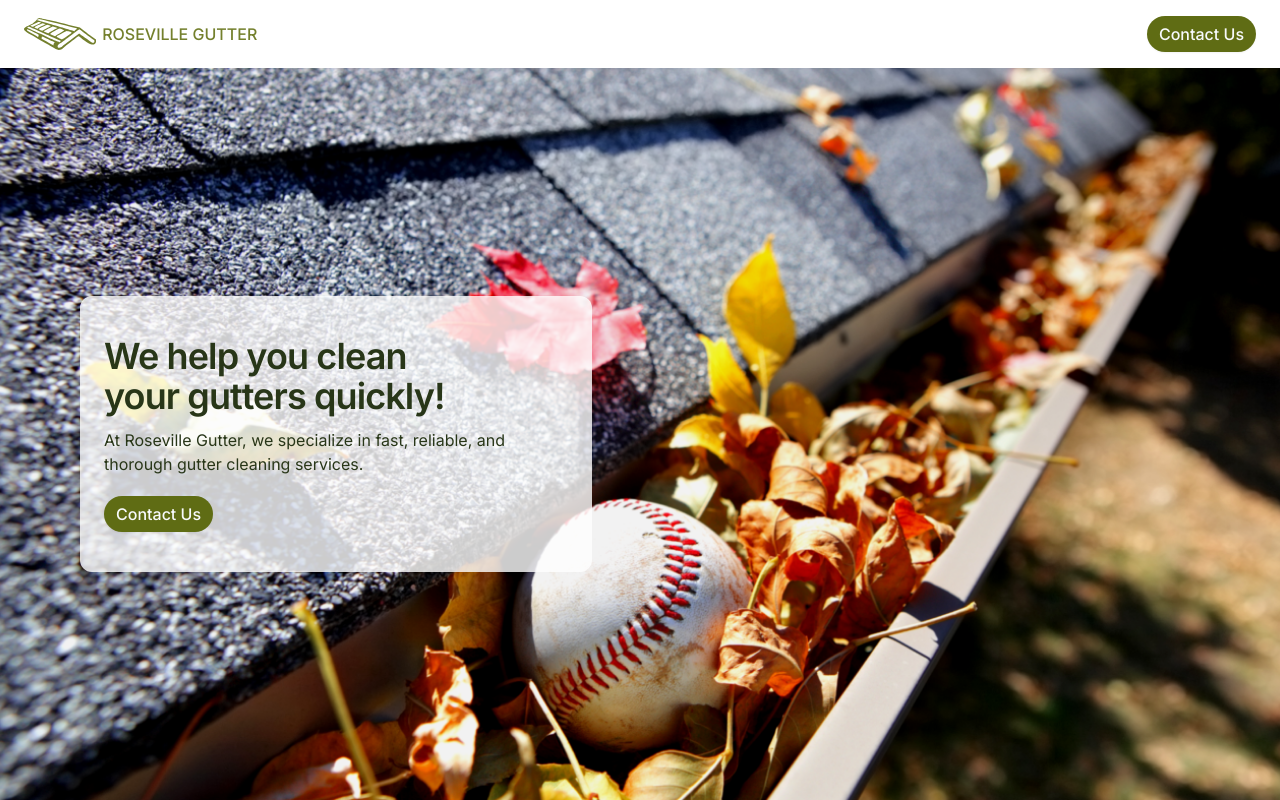
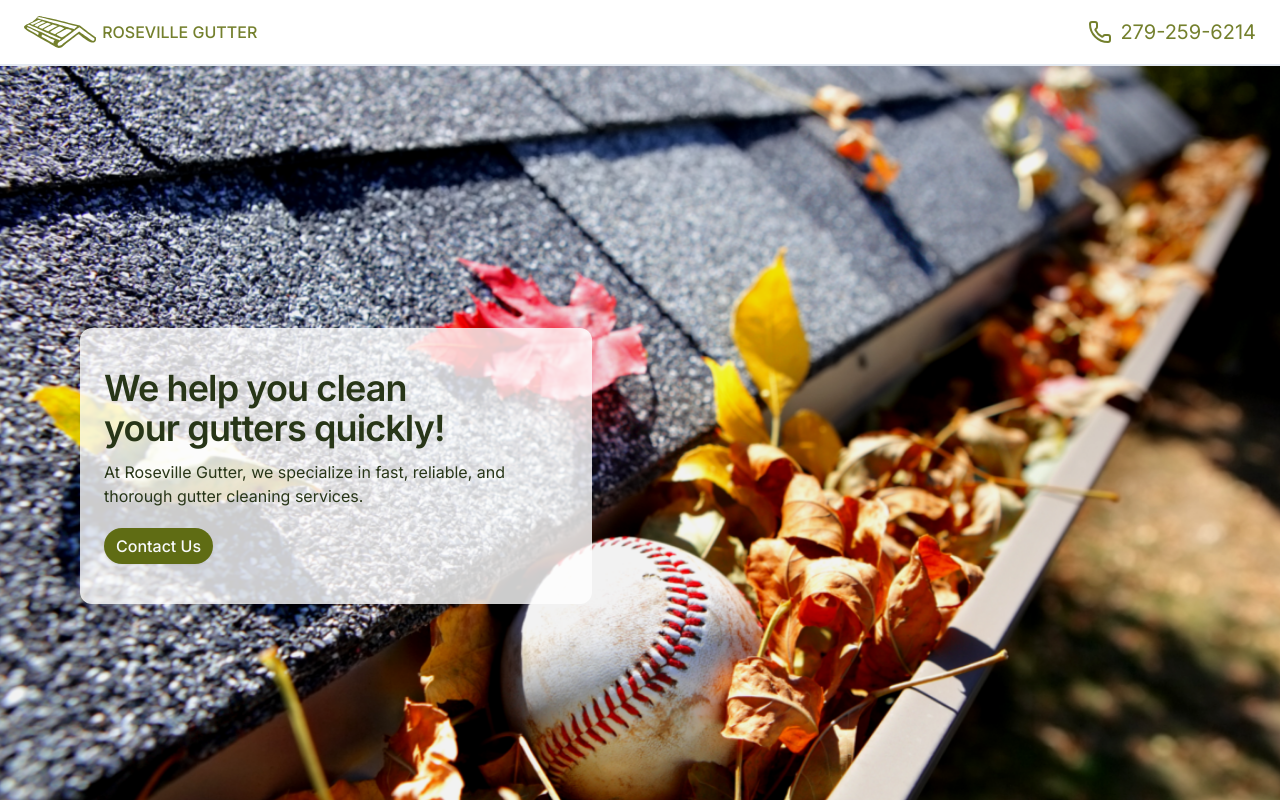
Before and after one commit to TishinIlia/gutter-god, a React (Vite) app: page / in a window 1280 px wide. Shown: the top 800 px of the page. Built offline with nearby package versions, Linux system fonts and the light colour scheme.

Commit message:
feat: add real number

```diff
--- a/src/App.tsx
+++ b/src/App.tsx
@@ -21,9 +21,9 @@ const App: FC = () => {
 
   return (
     <>
+      <Header />
       <div className="flex flex-col sm:min-h-screen">
-        <Header seModalOpen={seModalOpen} />
-        <Hero seModalOpen={seModalOpen} />
+        <Hero />
       </div>
       <div
         className="bg-auto bg-repeat"
--- a/src/components/header/index.tsx
+++ b/src/components/header/index.tsx
@@ -1,45 +1,39 @@
 'use client'
 
 import { FC } from 'react'
-
-import { Button } from '@/components/ui/button'
-
-interface HeaderProps {
-  seModalOpen: (open: boolean) => void
-}
 
 import { PhoneIcon } from 'lucide-react'
 
 import Logo from '@/components/logo/logo.tsx'
 import { PHONE } from '@/utils/const.tsx'
 
-const Header: FC<HeaderProps> = ({ seModalOpen }) => {
+const Header: FC = () => {
   return (
-    <header className="bg-background">
+    <header className="bg-background sticky top-0 z-10 border-b-2">
       <nav
         aria-label="global nav"
         className="mx-auto flex w-screen items-center justify-between p-4 lg:px-6"
       >
         <div className="flex">
-          <a href="/">
           <span className="flex items-center">
             <Logo className="fill-foreground h-8 w-auto" />
             <span className="text-foreground mr-2 ml-1.5 text-sm font-medium uppercase sm:text-base">
               Roseville Gutter
             </span>
           </span>
-          </a>
         </div>
 
-        <div className="flex">
-          <Button className="hidden sm:flex" onClick={() => seModalOpen(true)}>
-            Contact Us
-          </Button>
-          <Button className="flex sm:hidden" size="icon">
-            <a href={`tel:${PHONE}`}>
-              <PhoneIcon />
+        <div>
+          <a
+            className="group hover:text-primary flex items-center"
+            href={`tel:${PHONE}`}
+          >
+            <PhoneIcon
+              className="group-hover:fill-primary group-focus:fill-primary"
+              size={24}
+            />
+            <span className="ml-2 hidden text-xl sm:block">{PHONE}</span>
           </a>
-          </Button>
         </div>
       </nav>
     </header>
--- a/src/components/screens/Hero.tsx
+++ b/src/components/screens/Hero.tsx
@@ -4,6 +4,7 @@ import ResponsiveImage, {
   ResponsiveImageSource,
 } from '@/components/responsiveImage'
 import { Button } from '@/components/ui/button'
+import { PHONE } from '@/utils/const.tsx'
 
 import hero2kPng from '/hero_2k.png'
 import hero2kWebp from '/hero_2k.webp'
@@ -21,10 +22,6 @@ import heroVHdPng from '/hero_v_hd.png'
 import heroVHdWebp from '/hero_v_hd.webp'
 import heroVSdPng from '/hero_v_sd.png'
 import heroVSdWebp from '/hero_v_sd.webp'
-
-interface HeroProps {
-  seModalOpen: (open: boolean) => void
-}
 
 const heroImageSources: ResponsiveImageSource[] = [
   {
@@ -109,7 +106,7 @@ const heroImageSources: ResponsiveImageSource[] = [
   },
 ]
 
-const Hero: FC<HeroProps> = ({ seModalOpen }) => (
+const Hero: FC = () => (
   <section className="flex flex-1 flex-col">
     <div className="relative isolate flex min-h-[calc(100vh-var(--header-height))] flex-1 flex-col justify-center overflow-hidden py-20">
       <ResponsiveImage
@@ -127,7 +124,9 @@ const Hero: FC<HeroProps> = ({ seModalOpen }) => (
           gutter cleaning services.
         </p>
         <div className="mt-3 flex items-center justify-start sm:mt-5">
-          <Button onClick={() => seModalOpen(true)}>Contact Us</Button>
+          <Button type="button">
+            <a href={`tel:${PHONE}`}>Contact Us</a>
+          </Button>
         </div>
       </div>
     </div>
--- a/src/utils/const.tsx
+++ b/src/utils/const.tsx
@@ -197,4 +197,4 @@ export const FAQs: FAQType[] = [
   },
 ]
 
-export const PHONE = '3239495276'
+export const PHONE = '279-259-6214'
```
Lines whose indentation alone changed are shown as unchanged.
